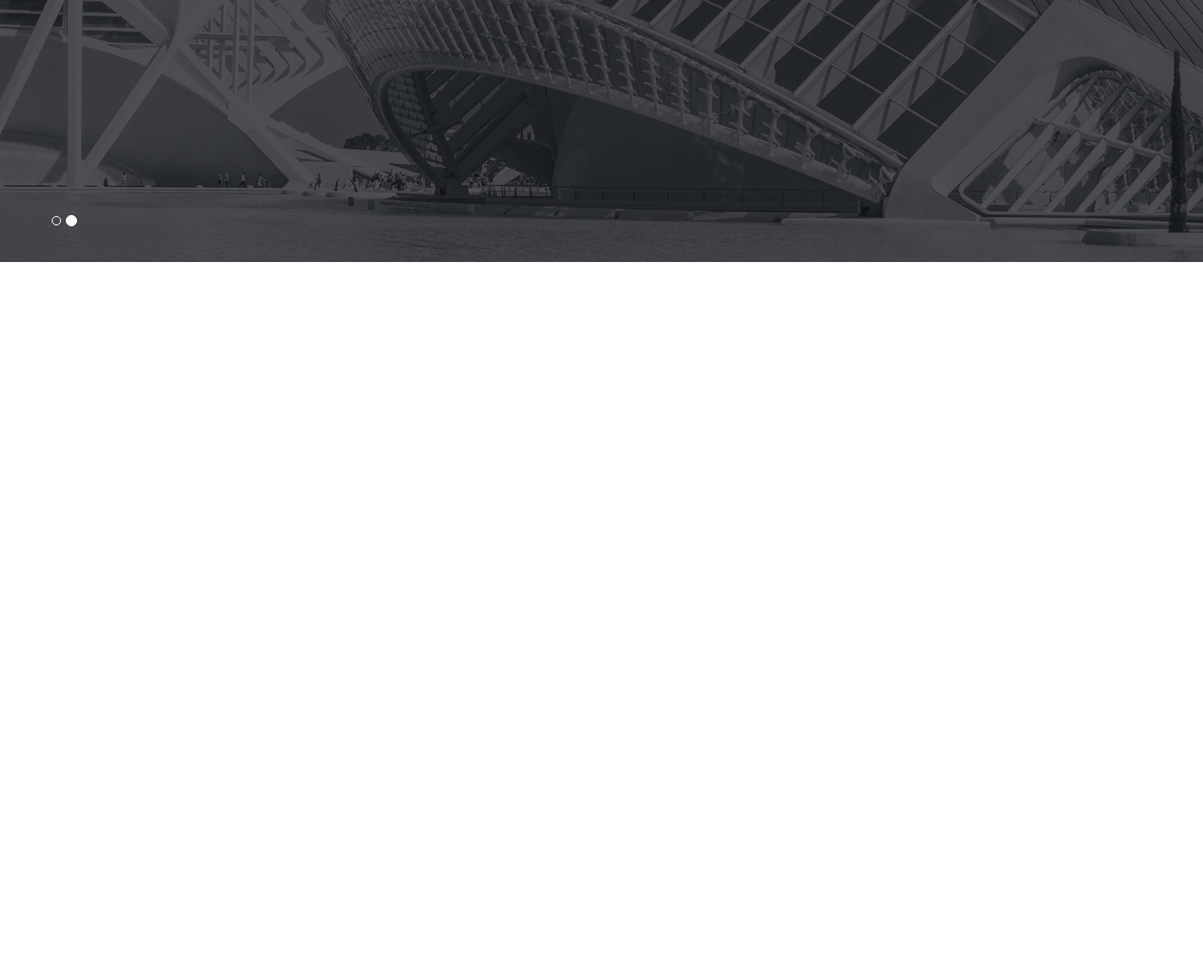
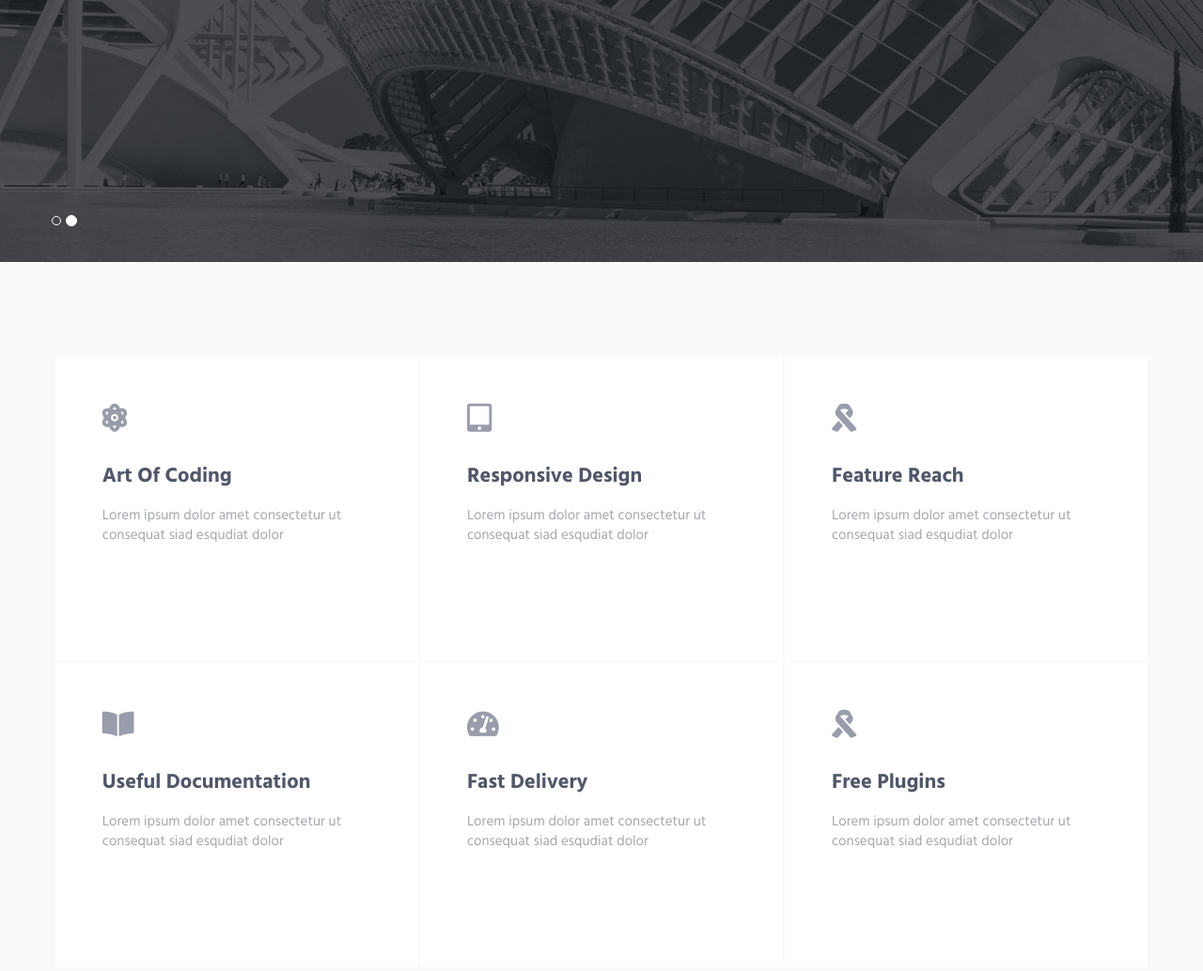
Before and after one commit to frontend90/asentus, a plain HTML site: page index.html in a window 1280 px wide. Shown: the part 521-1555 px from the top of the page at 94% size. Before the commit the page ends 800 px from the top, so only its background shows below. Drawn offline with nearby package versions, Linux system fonts and the light colour scheme.

Commit message:
верстка

```diff
--- a/index.html
+++ b/index.html
@@ -84,6 +84,96 @@
   </header>
   <!-- /.header -->
 
+  <main>
+    <section class="about">
+      <div class="container">
+        <div class="about-wrap">
+          <div class="card">
+            <div class="icon">
+              <i class="fas fa-atom"></i>
+            </div>
+            <!-- /.icon -->
+            <div class="content">
+              <h5>Art Of Coding</h5>
+              <p>Lorem ipsum dolor amet consectetur ut consequat siad esqudiat dolor</p>
+            </div>
+            <!-- /.content -->
+            <a href="#"></a>
+          </div>
+          <!-- /.card -->
+          <div class="card">
+            <div class="icon">
+              <i class="fas fa-tablet-alt"></i>
+            </div>
+            <!-- /.icon -->
+            <div class="content">
+              <h5>Responsive Design</h5>
+              <p>Lorem ipsum dolor amet consectetur ut consequat siad esqudiat dolor</p>
+            </div>
+            <!-- /.content -->
+            <a href="#"></a>
+          </div>
+          <!-- /.card -->
+          <div class="card">
+            <div class="icon">
+              <i class="fas fa-ribbon"></i>
+            </div>
+            <!-- /.icon -->
+            <div class="content">
+              <h5>Feature Reach</h5>
+              <p>Lorem ipsum dolor amet consectetur ut consequat siad esqudiat dolor</p>
+            </div>
+            <!-- /.content -->
+            <a href="#"></a>
+          </div>
+          <!-- /.card -->
+          <div class="card">
+            <div class="icon">
+              <i class="fas fa-book-open"></i>
+            </div>
+            <!-- /.icon -->
+            <div class="content">
+              <h5>Useful Documentation</h5>
+              <p>Lorem ipsum dolor amet consectetur ut consequat siad esqudiat dolor</p>
+            </div>
+            <!-- /.content -->
+            <a href="#"></a>
+          </div>
+          <!-- /.card -->
+          <div class="card">
+            <div class="icon">
+              <i class="fas fa-tachometer-alt"></i>
+            </div>
+            <!-- /.icon -->
+            <div class="content">
+              <h5>Fast Delivery</h5>
+              <p>Lorem ipsum dolor amet consectetur ut consequat siad esqudiat dolor</p>
+            </div>
+            <!-- /.content -->
+            <a href="#"></a>
+          </div>
+          <!-- /.card -->
+          <div class="card">
+            <div class="icon">
+              <i class="fas fa-ribbon"></i>
+            </div>
+            <!-- /.icon -->
+            <div class="content">
+              <h5>Free Plugins</h5>
+              <p>Lorem ipsum dolor amet consectetur ut consequat siad esqudiat dolor</p>
+            </div>
+            <!-- /.content -->
+            <a href="#"></a>
+          </div>
+          <!-- /.card -->
+        </div>
+        <!-- /.about-wrap -->
+      </div>
+      <!-- /.container -->
+    </section>
+    <!-- /.about -->
+  </main>
+
 
 
 
--- a/js/main.js
+++ b/js/main.js
@@ -1,3 +1,21 @@
+/*********************  плавный скролл    ***************/
+$(document).ready(function () {
+  $('a[href^="#"]').click(function () {
+    elementClick = $(this).attr("href");
+    destination = $(elementClick).offset().top;
+    if ($.browser) {
+      $('body').animate({
+        scrollTop: destination
+      }, 1000);
+    } else {
+      $('html').animate({
+        scrollTop: destination
+      }, 1000);
+    }
+    return false;
+  });
+});
+
 /****************      scroll top     ***************/
 $(window).scroll(function () {
 
--- a/sass/_interface.sass
+++ b/sass/_interface.sass
@@ -6,7 +6,7 @@
 @font-face
   font-family: 'fa-brands-400'
   src: url('../fonts/fa-brands-400.ttf')
-@mixin solid
+@mixin brand
   font-family: 'fa-brands-400'
 @font-face
   font-family: 'Hind-Bold'
--- a/sass/blocks/_adaptive.sass
+++ b/sass/blocks/_adaptive.sass
@@ -71,6 +71,16 @@
           height: 45%
         &.show a
           opacity: 1
+@media screen and ( max-width: 925px )
+  .about
+    & .about-wrap
+      & .card
+        width: 49%
+@media screen and ( max-width: 615px )
+  .about
+    & .about-wrap
+      & .card
+        width: 100%
 @media screen and ( max-width: 455px )
   .header
     & .header-slider
--- /dev/null
+++ b/sass/index/_about.sass
@@ -0,0 +1,47 @@
+.about
+  padding: 100px 0
+  background: #fafafa
+  & .about-wrap
+    display: flex
+    justify-content: center
+    flex-wrap: wrap
+    & .card
+      width: 33%
+      background: #ffffff
+      padding: 50px
+      height: 324px
+      margin: 1px
+      position: relative
+      &:hover .icon .fas
+        transform: translate3d(0,-100%,0)
+        opacity: 0
+      &:hover .content
+        transform: translate3d(0,-30%,0)
+      & .icon
+        & .fas
+          +solid
+          color: #999caa
+          font-size: 30px
+          transition: all .3s linear
+          transition-timing-function: cubic-bezier(.7,1,.7,1)
+      & .content
+        margin-top: 30px
+        transition: .3s linear
+        transition-timing-function: cubic-bezier(.7,1,.7,1)
+        & h5
+          font-size: 22px
+          color: #515769
+          +bold
+          line-height: 1.4
+        & p
+          margin-top: 15px
+          font-size: 15px
+          color: #a6a7aa
+          line-height: 1.4
+      & a
+        position: absolute
+        display: block
+        width: 100%
+        height: 100%
+        top: 0
+        left: 0
--- a/sass/style.sass
+++ b/sass/style.sass
@@ -1,3 +1,4 @@
 @import 'interface'
 @import 'index/header'
+@import 'index/about'
 @import 'blocks/adaptive'
```
Also changed, not shown: css/style.css, 1 other file.
